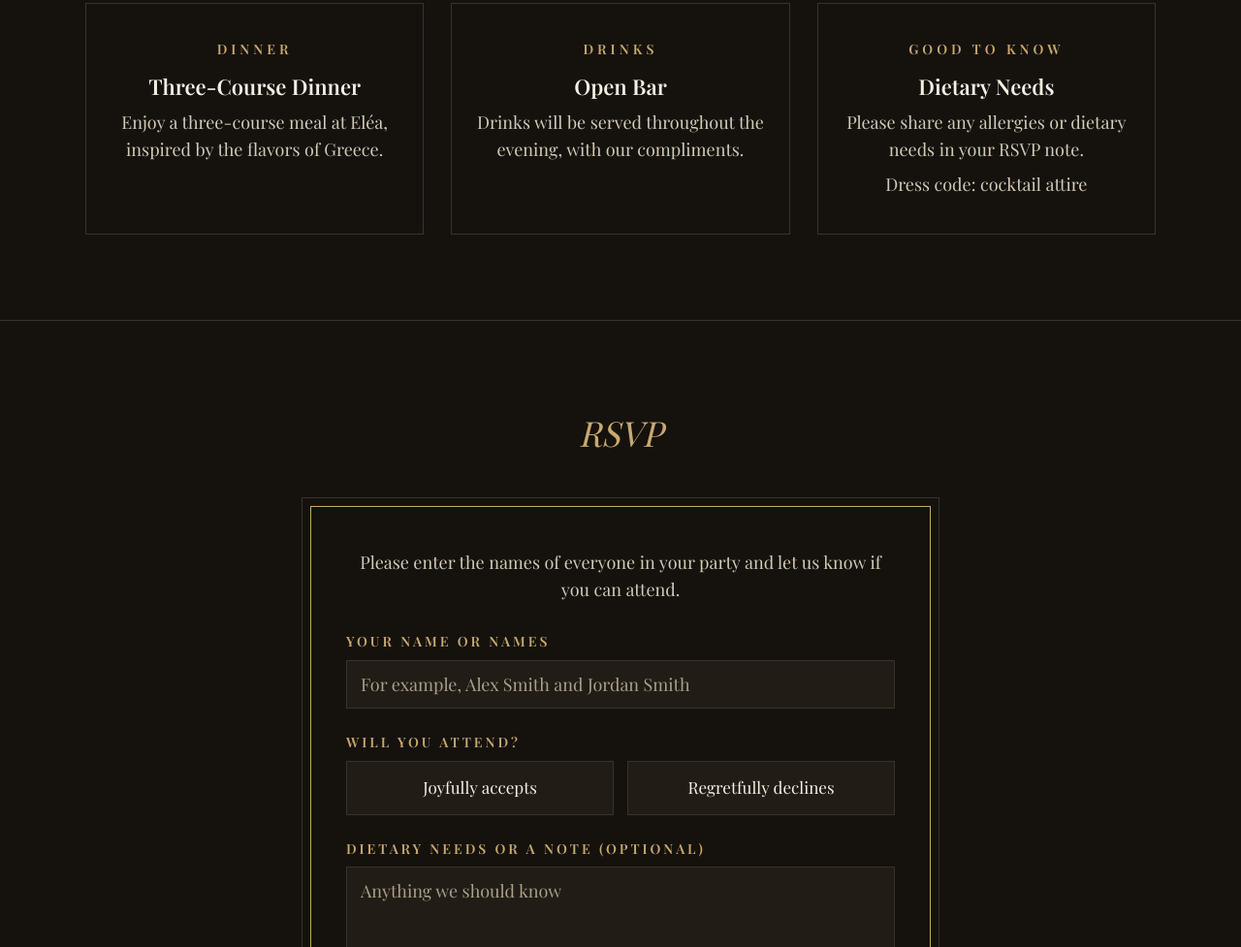
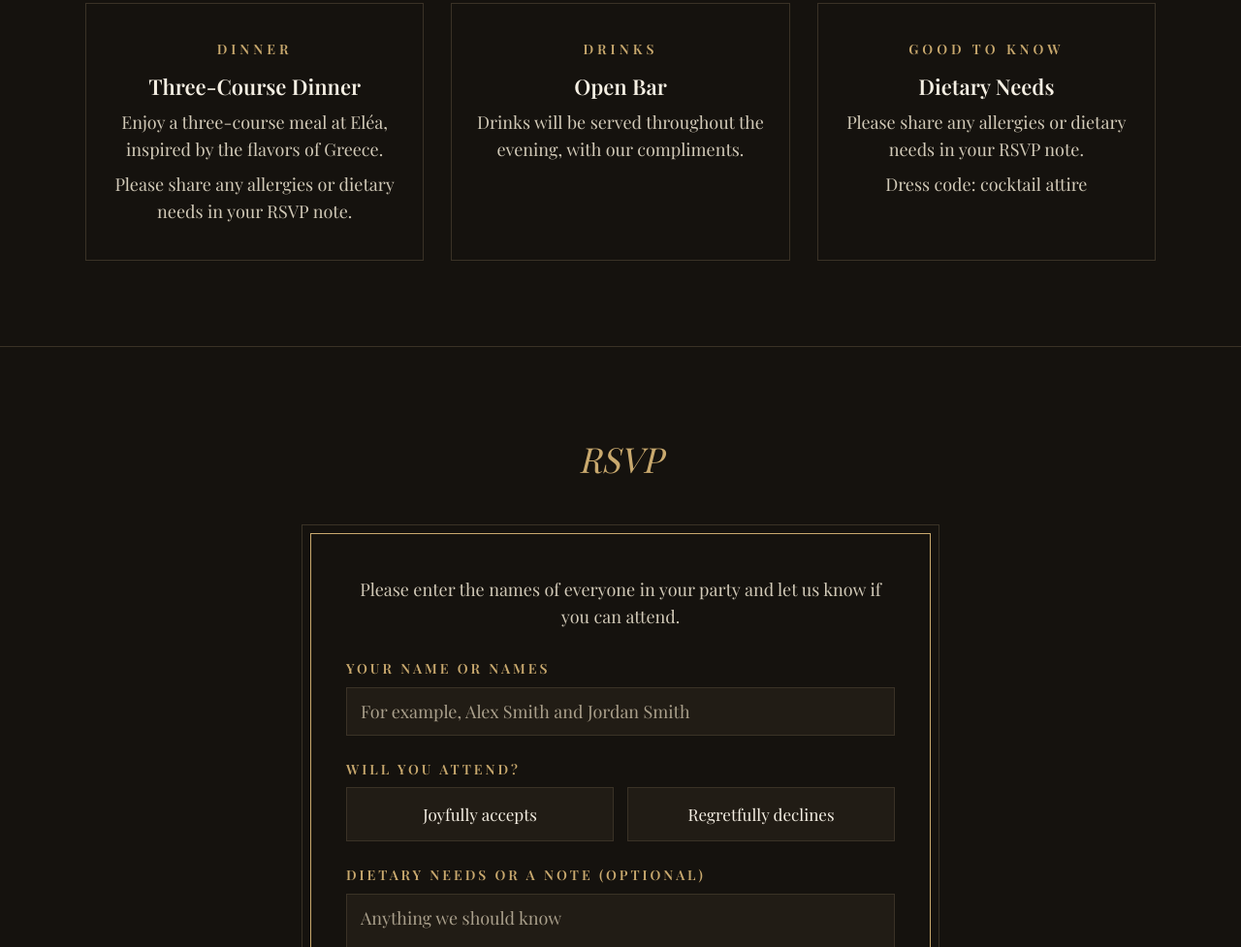
Before and after one commit to joeliandmeg/wedding, a plain HTML site: page index.html in a window 1280 px wide. Shown: the part 2044-3021 px from the top of the page at 97% size. Drawn offline with nearby package versions, Linux system fonts and the light colour scheme; a web font is replaced by a local one.

Commit message:
Add dietary needs note to dinner section
Added a note for dietary needs in RSVP.

```diff
--- a/index.html
+++ b/index.html
@@ -245,6 +245,7 @@ footer .when{margin:6px 0 0; color:var(--muted); font-style:italic; font-size:16
           <!-- EDIT: update this wording once your menu is final -->
           <p class="big">Three-Course Dinner</p>
           <p class="sub">Enjoy a three-course meal at Eléa, inspired by the flavors of Greece.</p>
+          <p class="sub">Please share any allergies or dietary needs in your RSVP note.</p>
         </div>
         <div class="card">
           <h3>DRINKS</h3>
```
